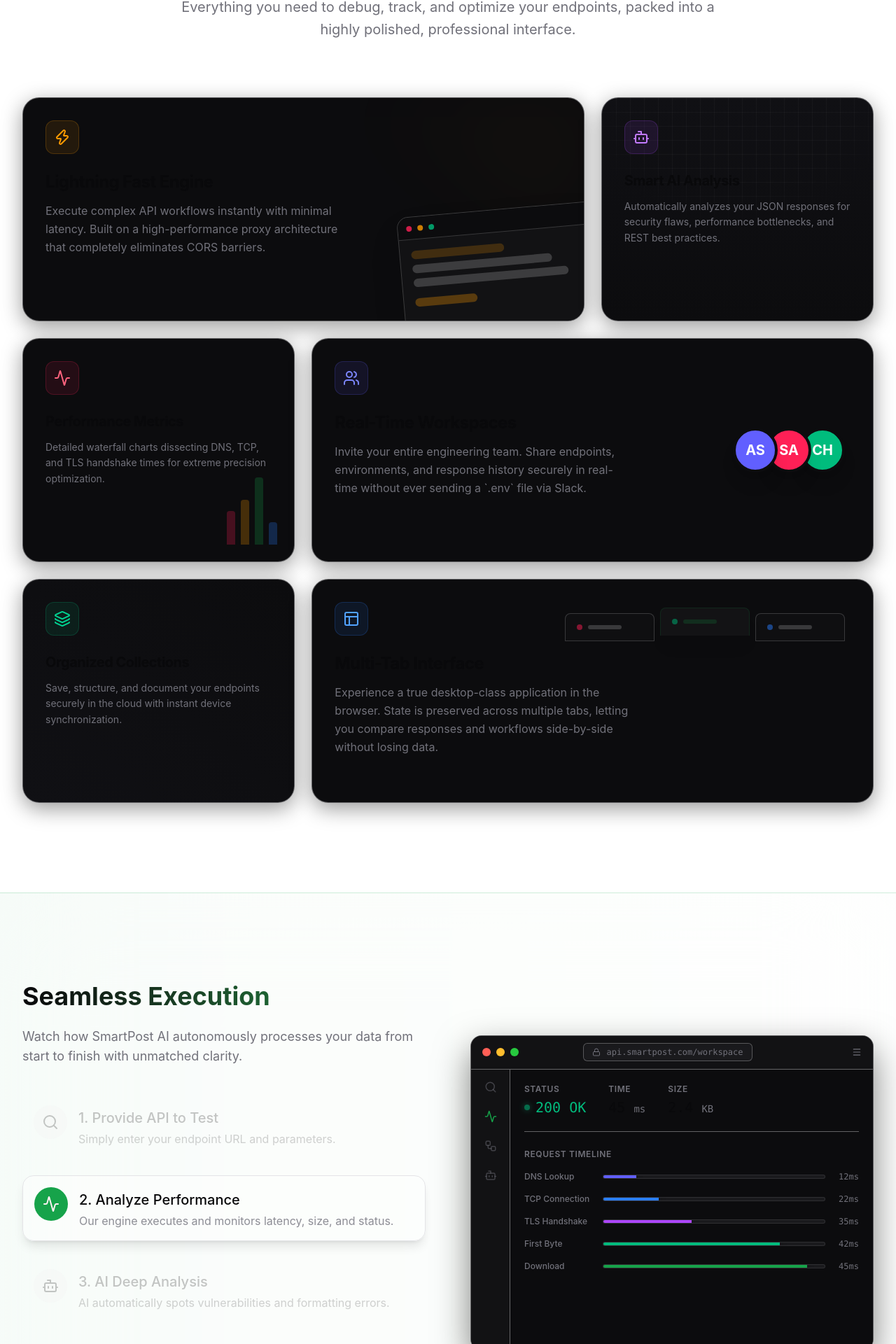
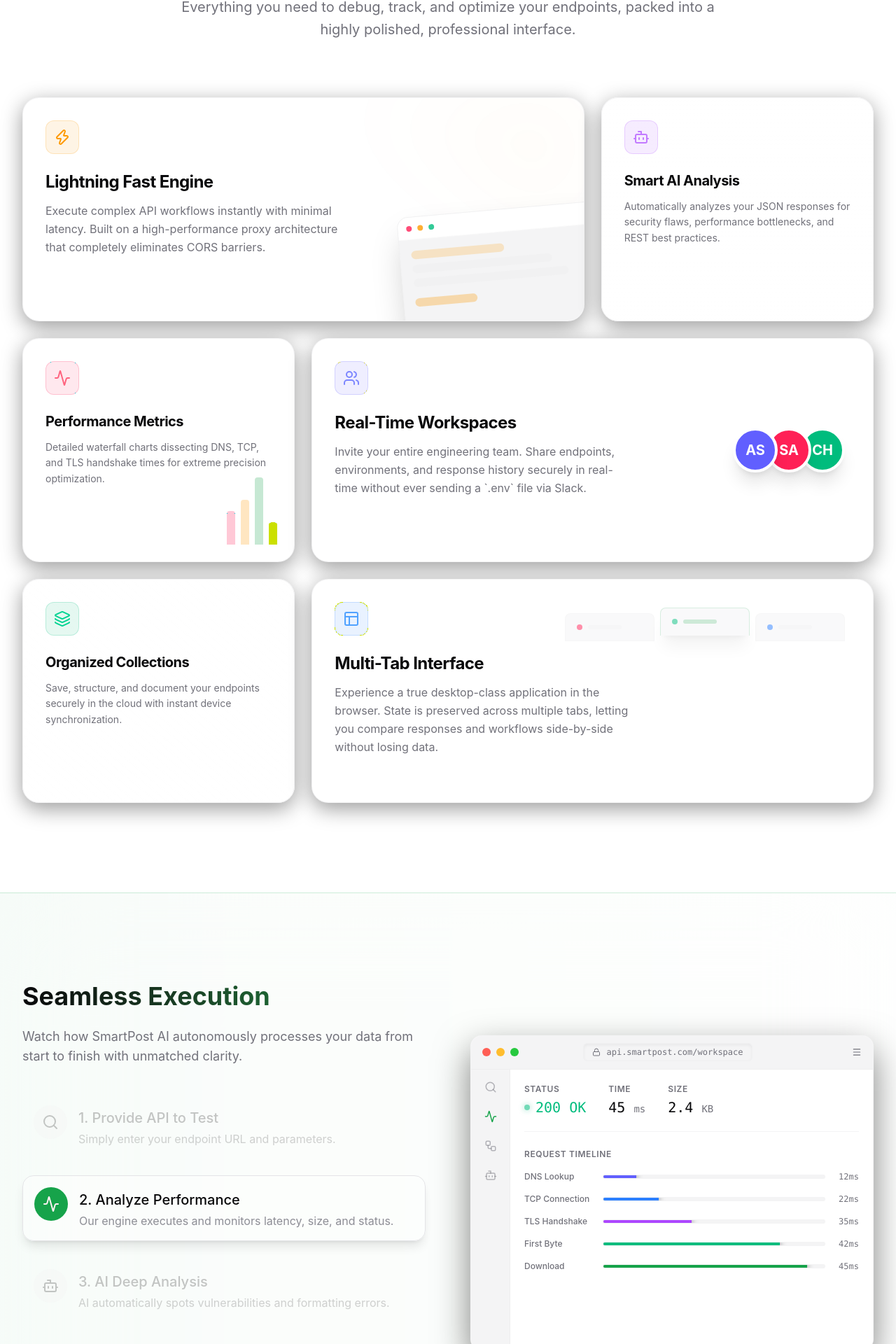
Before and after one commit to abhi17bgp/SmartPost-AI-3.0, a React (Vite) app in the folder client/: page / in a window 1280 px wide. Shown: the part 850-2770 px from the top of the page at 70% size. Built offline with nearby package versions, Linux system fonts and the light colour scheme.

Commit message:
impreove styling of home page

```diff
--- a/client/src/pages/Home.jsx
+++ b/client/src/pages/Home.jsx
@@ -271,11 +271,11 @@ export default function Home() {
           {/* Card 1: API Engine (Spans 2 columns) */}
           <motion.div
             initial={{ opacity: 0, y: 20 }} whileInView={{ opacity: 1, y: 0 }} viewport={{ once: true }}
-            className="md:col-span-2 relative group overflow-hidden rounded-3xl bg-[#0c0c0e] border border-border/40 hover:border-primary/40 transition-all p-8 flex flex-col justify-between shadow-[0_8px_30px_rgb(0,0,0,0.4)]"
+            className="md:col-span-2 relative group overflow-hidden rounded-3xl bg-card border border-border/40 hover:border-primary/40 transition-all p-8 flex flex-col justify-between shadow-[0_8px_30px_rgb(0,0,0,0.4)]"
           >
             <div className="absolute top-0 right-0 w-[400px] h-[300px] bg-gradient-to-bl from-amber-500/10 via-transparent to-transparent opacity-50 blur-3xl pointer-events-none" />
-            <div className="absolute -right-10 -bottom-10 w-[300px] h-[200px] border border-border/20 rounded-2xl bg-[#121214] shadow-2xl rotate-[-5deg] group-hover:rotate-[-2deg] transition-transform duration-500 overflow-hidden flex flex-col">
-              <div className="h-8 border-b border-border/20 flex items-center px-3 gap-2 bg-[#0c0c0e]">
+            <div className="absolute -right-10 -bottom-10 w-[300px] h-[200px] border border-border/20 rounded-2xl bg-muted shadow-2xl rotate-[-5deg] group-hover:rotate-[-2deg] transition-transform duration-500 overflow-hidden flex flex-col">
+              <div className="h-8 border-b border-border/20 flex items-center px-3 gap-2 bg-card">
                 <div className="w-2 h-2 rounded-full bg-rose-500/80" /><div className="w-2 h-2 rounded-full bg-amber-500/80" /><div className="w-2 h-2 rounded-full bg-emerald-500/80" />
               </div>
               <div className="p-4 space-y-2">
@@ -298,7 +298,7 @@ export default function Home() {
           {/* Card 2: AI Analysis (1 column) */}
           <motion.div
             initial={{ opacity: 0, y: 20 }} whileInView={{ opacity: 1, y: 0 }} viewport={{ once: true }} transition={{ delay: 0.1 }}
-            className="relative group overflow-hidden rounded-3xl bg-gradient-to-b from-[#101014] to-[#0c0c0e] border border-border/40 hover:border-primary/40 transition-all p-8 flex flex-col justify-between shadow-[0_8px_30px_rgb(0,0,0,0.4)]"
+            className="relative group overflow-hidden rounded-3xl bg-gradient-to-b from-card/80 to-card border border-border/40 hover:border-primary/40 transition-all p-8 flex flex-col justify-between shadow-[0_8px_30px_rgb(0,0,0,0.4)]"
           >
             <div className="absolute inset-0 bg-[linear-gradient(rgba(255,255,255,0.03)_1px,transparent_1px),linear-gradient(90deg,rgba(255,255,255,0.03)_1px,transparent_1px)] bg-[size:20px_20px] [mask-image:radial-gradient(ellipse_60%_60%_at_50%_0%,#000_70%,transparent_100%)] pointer-events-none" />
             <div className="relative z-10">
@@ -313,7 +313,7 @@ export default function Home() {
           {/* Card 3: Performance (1 column) */}
           <motion.div
             initial={{ opacity: 0, y: 20 }} whileInView={{ opacity: 1, y: 0 }} viewport={{ once: true }} transition={{ delay: 0.2 }}
-            className="relative group overflow-hidden rounded-3xl bg-[#0c0c0e] border border-border/40 hover:border-primary/40 transition-all p-8 flex flex-col justify-between shadow-[0_8px_30px_rgb(0,0,0,0.4)]"
+            className="relative group overflow-hidden rounded-3xl bg-card border border-border/40 hover:border-primary/40 transition-all p-8 flex flex-col justify-between shadow-[0_8px_30px_rgb(0,0,0,0.4)]"
           >
             <div className="absolute right-0 bottom-0 w-32 h-32 flex items-end justify-end p-6 gap-2 opacity-30 group-hover:opacity-100 transition-opacity pointer-events-none">
               <div className="w-3 h-12 bg-rose-500/80 rounded-t-sm" />
@@ -333,12 +333,12 @@ export default function Home() {
           {/* Card 4: Collaboration (Spans 2 columns) */}
           <motion.div
             initial={{ opacity: 0, y: 20 }} whileInView={{ opacity: 1, y: 0 }} viewport={{ once: true }} transition={{ delay: 0.3 }}
-            className="md:col-span-2 relative group overflow-hidden rounded-3xl bg-[#0c0c0e] border border-border/40 hover:border-primary/40 transition-all p-8 flex flex-col justify-between shadow-[0_8px_30px_rgb(0,0,0,0.4)]"
+            className="md:col-span-2 relative group overflow-hidden rounded-3xl bg-card border border-border/40 hover:border-primary/40 transition-all p-8 flex flex-col justify-between shadow-[0_8px_30px_rgb(0,0,0,0.4)]"
           >
             <div className="absolute right-10 top-1/2 -translate-y-1/2 flex -space-x-4 pointer-events-none">
-               <div className="w-16 h-16 rounded-full border-4 border-[#0c0c0e] bg-indigo-500 flex items-center justify-center text-white font-bold text-xl shadow-xl z-30 transform group-hover:-translate-y-2 transition-transform">AS</div>
-               <div className="w-16 h-16 rounded-full border-4 border-[#0c0c0e] bg-rose-500 flex items-center justify-center text-white font-bold text-xl shadow-xl z-20 transform group-hover:translate-y-2 transition-transform duration-500">SA</div>
-               <div className="w-16 h-16 rounded-full border-4 border-[#0c0c0e] bg-emerald-500 flex items-center justify-center text-white font-bold text-xl shadow-xl z-10 transform group-hover:-translate-y-1 transition-transform duration-700">CH</div>
+               <div className="w-16 h-16 rounded-full border-4 border-card bg-indigo-500 flex items-center justify-center text-white font-bold text-xl shadow-xl z-30 transform group-hover:-translate-y-2 transition-transform">AS</div>
+               <div className="w-16 h-16 rounded-full border-4 border-card bg-rose-500 flex items-center justify-center text-white font-bold text-xl shadow-xl z-20 transform group-hover:translate-y-2 transition-transform duration-500">SA</div>
+               <div className="w-16 h-16 rounded-full border-4 border-card bg-emerald-500 flex items-center justify-center text-white font-bold text-xl shadow-xl z-10 transform group-hover:-translate-y-1 transition-transform duration-700">CH</div>
             </div>
             <div className="relative z-10 max-w-[55%]">
               <div className="w-12 h-12 rounded-xl bg-indigo-500/10 flex items-center justify-center mb-6 border border-indigo-500/20">
@@ -352,7 +352,7 @@ export default function Home() {
           {/* Card 5: Collections (1 column) */}
           <motion.div
             initial={{ opacity: 0, y: 20 }} whileInView={{ opacity: 1, y: 0 }} viewport={{ once: true }} transition={{ delay: 0.4 }}
-            className="relative group overflow-hidden rounded-3xl bg-gradient-to-tr from-[#101014] to-[#0c0c0e] border border-border/40 hover:border-primary/40 transition-all p-8 flex flex-col justify-between shadow-[0_8px_30px_rgb(0,0,0,0.4)]"
+            className="relative group overflow-hidden rounded-3xl bg-gradient-to-tr from-card/80 to-card border border-border/40 hover:border-primary/40 transition-all p-8 flex flex-col justify-between shadow-[0_8px_30px_rgb(0,0,0,0.4)]"
           >
             <div className="relative z-10">
               <div className="w-12 h-12 rounded-xl bg-emerald-500/10 flex items-center justify-center mb-6 border border-emerald-500/20 group-hover:scale-110 transition-transform">
@@ -366,18 +366,18 @@ export default function Home() {
           {/* Card 6: Multi-Tab (Spans 2 columns) */}
           <motion.div
             initial={{ opacity: 0, y: 20 }} whileInView={{ opacity: 1, y: 0 }} viewport={{ once: true }} transition={{ delay: 0.5 }}
-            className="md:col-span-2 relative group overflow-hidden rounded-3xl bg-[#0c0c0e] border border-border/40 hover:border-primary/40 transition-all p-8 flex flex-col justify-between shadow-[0_8px_30px_rgb(0,0,0,0.4)]"
+            className="md:col-span-2 relative group overflow-hidden rounded-3xl bg-card border border-border/40 hover:border-primary/40 transition-all p-8 flex flex-col justify-between shadow-[0_8px_30px_rgb(0,0,0,0.4)]"
           >
             <div className="absolute top-10 right-10 flex gap-2 pointer-events-none opacity-50 group-hover:opacity-100 transition-opacity">
-              <div className="w-32 h-10 bg-[#121214] border border-border/40 rounded-t-lg flex items-center px-4 transform translate-y-2 z-10">
+              <div className="w-32 h-10 bg-muted border border-border/40 rounded-t-lg flex items-center px-4 transform translate-y-2 z-10">
                 <span className="w-2 h-2 rounded-full bg-rose-500 mr-2"/>
                 <div className="w-12 h-1.5 bg-border/40 rounded-full"/>
               </div>
-              <div className="w-32 h-10 bg-[#1a1a1d] border-t border-x border-primary/30 rounded-t-lg flex items-center px-4 z-20 shadow-xl">
+              <div className="w-32 h-10 bg-accent border-t border-x border-primary/30 rounded-t-lg flex items-center px-4 z-20 shadow-xl">
                 <span className="w-2 h-2 rounded-full bg-emerald-500 mr-2"/>
                 <div className="w-12 h-1.5 bg-primary/40 rounded-full"/>
               </div>
-              <div className="w-32 h-10 bg-[#121214] border border-border/40 rounded-t-lg flex items-center px-4 transform translate-y-2 z-10">
+              <div className="w-32 h-10 bg-muted border border-border/40 rounded-t-lg flex items-center px-4 transform translate-y-2 z-10">
                 <span className="w-2 h-2 rounded-full bg-blue-500 mr-2"/>
                 <div className="w-12 h-1.5 bg-border/40 rounded-full"/>
               </div>
@@ -446,15 +446,15 @@ export default function Home() {
               viewport={{ once: true }}
               className="flex-1 w-full"
             >
-              <div className="rounded-2xl bg-[#0c0c0e] border border-border/40 shadow-[0_20px_50px_rgba(0,0,0,0.5)] relative overflow-hidden h-[450px] flex flex-col font-sans ring-1 ring-white/5">
+              <div className="rounded-2xl bg-card border border-border/40 shadow-[0_20px_50px_rgba(0,0,0,0.5)] relative overflow-hidden h-[450px] flex flex-col font-sans ring-1 ring-white/5">
                 {/* Authentic macOS-style Window Header */}
-                <div className="h-12 bg-[#121214] border-b border-border/40 flex items-center px-4 justify-between select-none">
+                <div className="h-12 bg-muted border-b border-border/40 flex items-center px-4 justify-between select-none">
                   <div className="flex gap-2">
                     <div className="w-3 h-3 rounded-full bg-[#ff5f56]" />
                     <div className="w-3 h-3 rounded-full bg-[#ffbd2e]" />
                     <div className="w-3 h-3 rounded-full bg-[#27c93f]" />
                   </div>
-                  <div className="flex bg-[#1a1a1d] rounded-md px-3 py-1 items-center justify-center gap-2 border border-border/30 shadow-inner">
+                  <div className="flex bg-accent rounded-md px-3 py-1 items-center justify-center gap-2 border border-border/30 shadow-inner">
                     <Lock size={12} className="text-muted-foreground" />
                     <span className="text-xs text-muted-foreground font-mono">api.smartpost.com/workspace</span>
                   </div>
@@ -466,7 +466,7 @@ export default function Home() {
                 {/* Application Body */}
                 <div className="flex-1 relative flex">
                   {/* Minimal Sidebar */}
-                  <div className="w-14 border-r border-border/40 bg-[#121214] flex flex-col items-center py-4 gap-6 text-muted-foreground/50">
+                  <div className="w-14 border-r border-border/40 bg-muted flex flex-col items-center py-4 gap-6 text-muted-foreground/50">
                     <Search size={18} className="hover:text-primary transition-colors cursor-pointer" />
                     <Activity size={18} className="text-primary cursor-pointer" />
                     <Workflow size={18} className="hover:text-primary transition-colors cursor-pointer" />
@@ -474,14 +474,14 @@ export default function Home() {
                   </div>
 
                   {/* Main Content Area */}
-                  <div className="flex-1 relative bg-[#0c0c0e] overflow-hidden">
+                  <div className="flex-1 relative bg-card overflow-hidden">
                     <AnimatePresence mode="wait">
                       {/* STEP 0: Request Builder */}
                       {activeStep === 0 && (
                         <motion.div key="step0" initial={{ opacity: 0 }} animate={{ opacity: 1 }} exit={{ opacity: 0 }} className="h-full flex flex-col p-5">
                           <div className="flex gap-3 mb-6">
                             <div className="w-20 h-10 bg-emerald-500/10 text-emerald-500 font-semibold text-sm flex items-center justify-center rounded-md border border-emerald-500/20">GET</div>
-                            <div className="flex-1 h-10 bg-[#1a1a1d] rounded-md flex items-center px-3 font-mono text-sm text-foreground/90 border border-border/30 shadow-inner">
+                            <div className="flex-1 h-10 bg-accent rounded-md flex items-center px-3 font-mono text-sm text-foreground/90 border border-border/30 shadow-inner">
                               <span className="text-muted-foreground/60 mr-1">https://</span>
                               api.example.com/v1/users
                               <motion.div animate={{ opacity: [0, 1, 0] }} transition={{ repeat: Infinity, duration: 1 }} className="w-1.5 h-4 bg-primary ml-1" />
@@ -544,7 +544,7 @@ export default function Home() {
                               ].map((bar, i) => (
                                 <div key={i} className="flex items-center text-xs">
                                   <div className="w-28 text-muted-foreground font-medium">{bar.label}</div>
-                                  <div className="flex-1 h-1.5 bg-[#1a1a1d] rounded-full overflow-hidden flex border border-border/10">
+                                  <div className="flex-1 h-1.5 bg-accent rounded-full overflow-hidden flex border border-border/10">
                                     <motion.div
                                       initial={{ width: 0 }}
                                       animate={{ width: bar.width }}
@@ -565,7 +565,7 @@ export default function Home() {
                         <motion.div key="step2" initial={{ opacity: 0 }} animate={{ opacity: 1 }} exit={{ opacity: 0 }} className="h-full flex flex-col md:flex-row">
                           <div className="flex-1 p-5 border-r border-border/40 font-mono text-[11px] sm:text-xs overflow-hidden relative">
                             <div className="text-muted-foreground mb-3 font-sans font-medium text-xs border-b border-border/20 pb-2">response.json</div>
-                            <div className="text-[#e5e5e5] leading-relaxed">
+                            <div className="text-foreground/90 leading-relaxed">
                               <div><span className="text-yellow-300">{`{`}</span></div>
                               <div className="pl-4"><span className="text-emerald-400">"status"</span>: <span className="text-blue-400">"success"</span>,</div>
                               <div className="pl-4"><span className="text-emerald-400">"data"</span>: <span className="text-purple-400">{`[`}</span></div>
@@ -584,7 +584,7 @@ export default function Home() {
                               <div><span className="text-yellow-300">{`}`}</span></div>
                             </div>
                           </div>
-                          <div className="w-1/2 bg-[#101012] p-5 flex flex-col gap-4">
+                          <div className="w-1/2 bg-muted/50 p-5 flex flex-col gap-4">
                             <div className="flex items-center gap-2 text-primary border-b border-border/20 pb-2">
                               <Bot size={16} />
                               <span className="font-semibold text-sm">Smart Analysis</span>
@@ -617,12 +617,12 @@ export default function Home() {
                               <Users size={14} /> collection / auth.json
                             </div>
                             <div className="flex -space-x-2">
-                              <div className="w-7 h-7 rounded-full bg-rose-500 flex items-center justify-center text-[10px] font-bold text-white border-2 border-[#0c0c0e] z-20 shadow-md">AS</div>
-                              <div className="w-7 h-7 rounded-full bg-indigo-500 flex items-center justify-center text-[10px] font-bold text-white border-2 border-[#0c0c0e] z-10 shadow-md">SA</div>
+                              <div className="w-7 h-7 rounded-full bg-rose-500 flex items-center justify-center text-[10px] font-bold text-white border-2 border-card z-20 shadow-md">AS</div>
+                              <div className="w-7 h-7 rounded-full bg-indigo-500 flex items-center justify-center text-[10px] font-bold text-white border-2 border-card z-10 shadow-md">SA</div>
                             </div>
                           </div>
 
-                          <div className="text-[#e5e5e5] space-y-1.5 leading-relaxed bg-[#121214] p-4 rounded-lg border border-border/20 shadow-inner">
+                          <div className="text-foreground/90 space-y-1.5 leading-relaxed bg-muted p-4 rounded-lg border border-border/20 shadow-inner">
                             <div><span className="text-yellow-300">{`{`}</span></div>
                             <div className="pl-4"><span className="text-emerald-400">"name"</span>: <span className="text-blue-400">"Login Request"</span>,</div>
                             <div className="pl-4"><span className="text-emerald-400">"method"</span>: <span className="text-blue-400">"POST"</span>,</div>
@@ -690,7 +690,7 @@ export default function Home() {
             initial={{ opacity: 0, y: 20 }}
             whileInView={{ opacity: 1, y: 0 }}
             viewport={{ once: true }}
-            className="p-10 rounded-3xl bg-[#0c0c0e] border border-border/40 hover:border-border/80 transition-all flex flex-col relative overflow-hidden"
+            className="p-10 rounded-3xl bg-card border border-border/40 hover:border-border/80 transition-all flex flex-col relative overflow-hidden"
           >
             <div className="mb-8">
               <h3 className="text-2xl font-bold text-foreground mb-2">Developer</h3>
@@ -707,7 +707,7 @@ export default function Home() {
                 </li>
               ))}
             </ul>
-            <Link to="/register" className="block w-full text-center py-4 rounded-xl font-bold bg-[#121214] border border-border/50 text-foreground hover:bg-[#1a1a1d] hover:border-border transition-all">
+            <Link to="/register" className="block w-full text-center py-4 rounded-xl font-bold bg-muted border border-border/50 text-foreground hover:bg-accent hover:border-border transition-all">
               Get Started Free
             </Link>
           </motion.div>
@@ -718,7 +718,7 @@ export default function Home() {
             whileInView={{ opacity: 1, y: 0 }}
             viewport={{ once: true }}
             transition={{ delay: 0.2 }}
-            className="p-10 rounded-3xl bg-[#0c0c0e] border border-primary/50 relative overflow-hidden flex flex-col shadow-[0_0_50px_rgba(16,185,129,0.15)] transform md:-translate-y-4"
+            className="p-10 rounded-3xl bg-card border border-primary/50 relative overflow-hidden flex flex-col shadow-[0_0_50px_rgba(16,185,129,0.15)] transform md:-translate-y-4"
           >
             {/* Absolute Glow Background */}
             <div className="absolute top-0 right-0 w-[300px] h-[300px] bg-gradient-to-bl from-primary/20 to-transparent blur-3xl pointer-events-none" />
```
